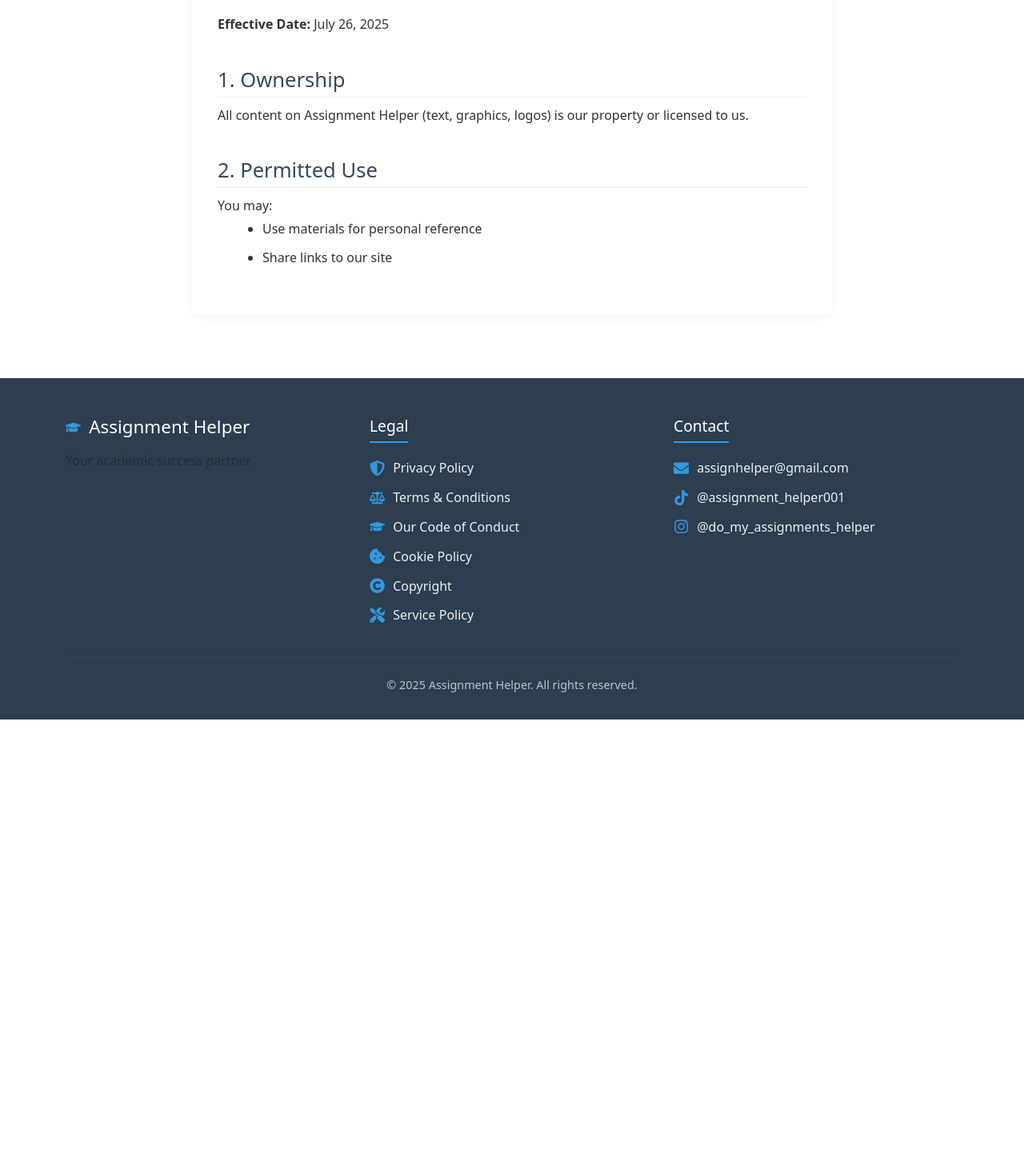
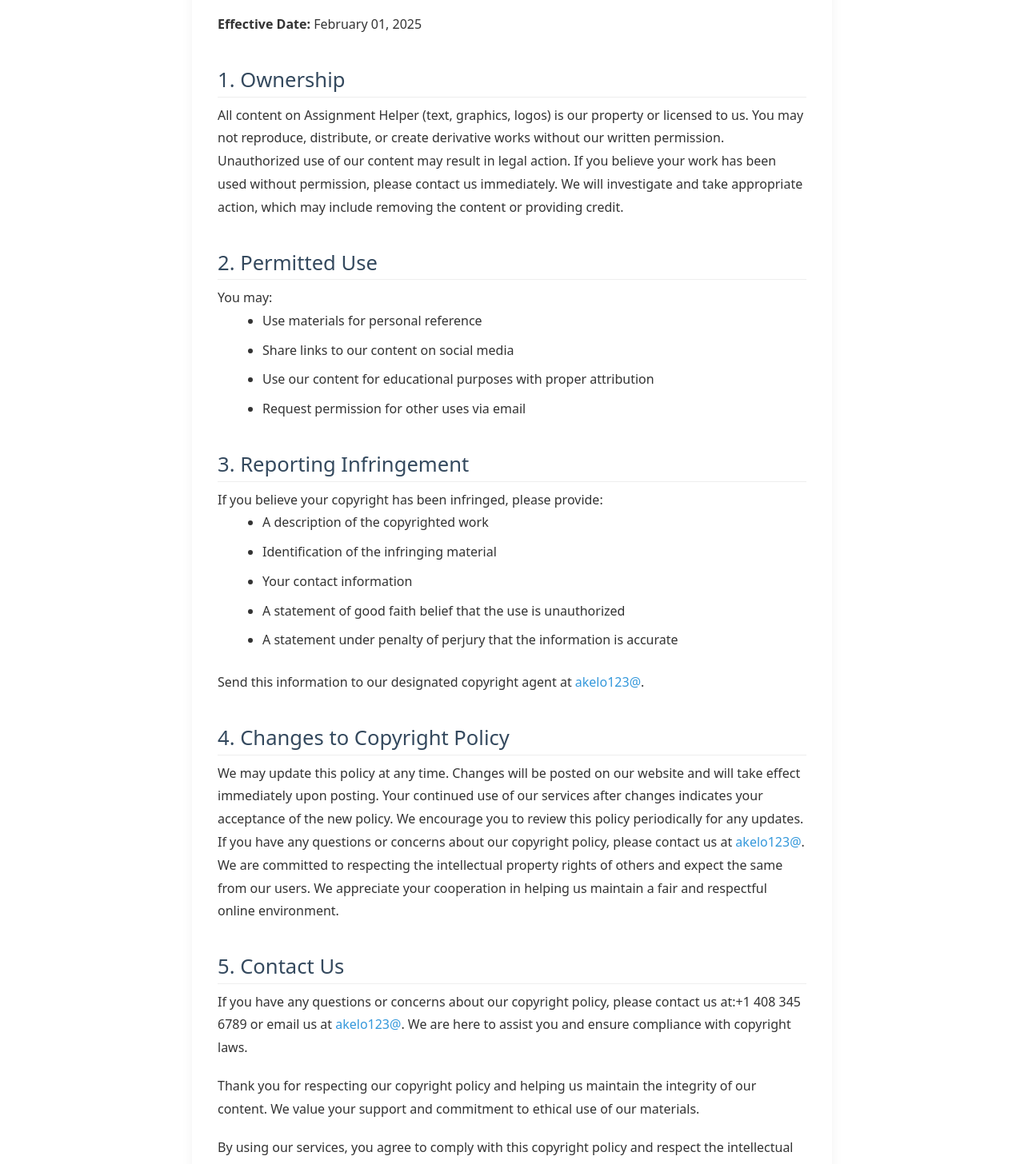
Before and after one commit to repherakello/Assignment_helper, a React (Create React App) app in the folder client/: page /copyright in a window 1280 px wide. Shown: the part 180-1636 px from the top of the page at 80% size. Before the commit the page ends 1080 px from the top, so only its background shows below. Built offline with nearby package versions, Linux system fonts and the light colour scheme.

Commit message:
Commitiing my changes with the updated legal details

```diff
--- a/client/src/components/AboutUs.js
+++ b/client/src/components/AboutUs.js
@@ -236,7 +236,7 @@
                       onClick={() => toggleAccordion("4")}
                     >
                       <FontAwesomeIcon icon={faCalendarAlt} className="me-2" />
-                      I have a self-paced class, can you assist me to finish it by this date?
+                      I have a self-paced class, can you assist me to finish it by this date[Your provided date]?
                     </CustomToggle>
                   </Card.Header>
                   <Accordion.Collapse eventKey="4">
--- a/client/src/components/Footer.js
+++ b/client/src/components/Footer.js
@@ -22,7 +22,7 @@
           <Col md={4} className="footer-brand">
             <h5>
               <FaGraduationCap className="footer-icon" />
-              Assignment Helper
+              A+ ORBIT
             </h5>
             <p className="text-muted">Your academic success partner</p>
           </Col>
@@ -98,7 +98,7 @@
           <Col className="text-center footer-bottom">
             <hr className="footer-divider" />
             <p className="copyright">
-              © {new Date().getFullYear()} Assignment Helper. All rights reserved.
+              © {new Date().getFullYear()} A+ orbit. All rights reserved.
             </p>
           </Col>
         </Row>
--- a/client/src/components/Home.js
+++ b/client/src/components/Home.js
@@ -24,7 +24,7 @@
 
   // Data for stats
   const stats = [
-    { value: "5,000+", label: "Students Helped", icon: faUsers },
+    { value: "27k+", label: "Students Helped", icon: faUsers },
     { value: "98%", label: "Satisfaction Rate", icon: faAward },
     { value: "24/7", label: "Support Available", icon: faClock },
     { value: "100+", label: "Subject Experts", icon: faUserGraduate }
@@ -42,7 +42,7 @@
   const carouselItems = [
     {
       image: "https://images.unsplash.com/photo-1503676260728-1c00da094a0b?auto=format&fit=crop&w=1470&q=80",
-      title: "Assignment Helper - Your Academic Success Partner",
+      title: "A+ ORBIT - Your Academic Success Partner",
       text: "Trusted by thousands of students worldwide for expert help in all subjects.",
       buttons: [
         { variant: "primary", text: "Get Started Now", link: "/book" },
--- a/client/src/components/Navbar.js
+++ b/client/src/components/Navbar.js
@@ -33,7 +33,7 @@
     <Navbar bg="dark" variant="dark" expand="lg" fixed="top" className="py-3">
       <Container>
         <Navbar.Brand as={Link} to="/" className="fw-bold">
-          Assignment Helper
+          A+ ORBIT
         </Navbar.Brand>
         <Navbar.Toggle aria-controls="basic-navbar-nav" />
         <Navbar.Collapse id="basic-navbar-nav">
--- a/client/src/components/legal/CookiePolicy.js
+++ b/client/src/components/legal/CookiePolicy.js
@@ -5,11 +5,13 @@
   return (
     <div className="legal-container">
       <h1>Cookie Policy</h1>
-      <p><strong>Effective Date:</strong> July 26, 2025</p>
+      <p><strong>Effective Date:</strong> February, 2025</p>
 
       <h2>1. What Are Cookies?</h2>
       <p>
         Cookies are small files stored on your device to enhance site functionality.
+        They help us remember your preferences, improve site performance, and provide a better user experience.
+        You can control cookie settings through your browser, but disabling cookies may affect site functionality.
       </p>
 
       <h2>2. How We Use Cookies</h2>
@@ -17,6 +19,9 @@
         <ul>
           <li><strong>Essential:</strong> Login sessions and payment processing</li>
           <li><strong>Analytics:</strong> Google Analytics to improve our site</li>
+            <li><strong>Marketing:</strong> To personalize your experience and show relevant ads</li>
+            <li><strong>Functionality:</strong> Remembering your preferences and settings</li>
+            <li><strong>Third-Party:</strong> Services like Google and Facebook for social media integration</li>
         </ul>
       </p>
     </div>
--- a/client/src/components/legal/Copyright.js
+++ b/client/src/components/legal/Copyright.js
@@ -5,11 +5,15 @@
   return (
     <div className="legal-container">
       <h1>Copyright Policy</h1>
-      <p><strong>Effective Date:</strong> July 26, 2025</p>
+      <p><strong>Effective Date:</strong> February 01, 2025</p>
 
       <h2>1. Ownership</h2>
       <p>
         All content on Assignment Helper (text, graphics, logos) is our property or licensed to us.
+        You may not reproduce, distribute, or create derivative works without our written permission.
+        Unauthorized use of our content may result in legal action.
+        If you believe your work has been used without permission, please contact us immediately.
+        We will investigate and take appropriate action, which may include removing the content or providing credit.
       </p>
 
       <h2>2. Permitted Use</h2>
@@ -17,9 +21,47 @@
         You may:
         <ul>
           <li>Use materials for personal reference</li>
-          <li>Share links to our site</li>
+            <li>Share links to our content on social media</li>
+            <li>Use our content for educational purposes with proper attribution</li>
+            <li>Request permission for other uses via email</li>
         </ul>
       </p>
+        <h2>3. Reporting Infringement</h2>
+        <p>
+        If you believe your copyright has been infringed, please provide:
+            <ul>
+              <li>A description of the copyrighted work</li>
+              <li>Identification of the infringing material</li>
+              <li>Your contact information</li>
+              <li>A statement of good faith belief that the use is unauthorized</li>
+              <li>A statement under penalty of perjury that the information is accurate</li>
+            </ul>
+            Send this information to our designated copyright agent at <a href="mailto:akelo123@">akelo123@</a>.
+
+        </p>
+        <h2>4. Changes to Copyright Policy</h2>
+        <p>
+        We may update this policy at any time. Changes will be posted on our website and will take effect immediately upon posting.
+        Your continued use of our services after changes indicates your acceptance of the new policy.
+        We encourage you to review this policy periodically for any updates.
+        If you have any questions or concerns about our copyright policy, please contact us at <a href="mailto:akelo123@">akelo123@</a>.
+        We are committed to respecting the intellectual property rights of others and expect the same from our users.
+        We appreciate your cooperation in helping us maintain a fair and respectful online environment.
+        </p>
+        <h2>5. Contact Us</h2>
+        <p>
+        If you have any questions or concerns about our copyright policy, please contact us at:+1 408 345 6789 or email us at <a href="mailto:akelo123@">akelo123@</a>.
+        We are here to assist you and ensure compliance with copyright laws.
+        </p>
+        <p>
+        Thank you for respecting our copyright policy and helping us maintain the integrity of our content.
+        We value your support and commitment to ethical use of our materials.
+        </p>
+        <p>
+        By using our services, you agree to comply with this copyright policy and respect the intellectual property rights of A+ ORBIT and others.
+        We reserve the right to take legal action against any unauthorized use of our content.
+        We appreciate your understanding and cooperation in this matter.
+        </p>
     </div>
   );
 };
--- a/client/src/components/legal/PrivacyPolicy.js
+++ b/client/src/components/legal/PrivacyPolicy.js
@@ -5,7 +5,7 @@
   return (
     <div className="legal-container">
       <h1>Privacy Policy</h1>
-      <p><strong>Effective Date:</strong> July 26, 2025</p>
+      <p><strong>Effective Date:</strong> February 1, 2025</p>
 
       <h2>1. Information We Collect</h2>
       <p>
@@ -20,6 +20,8 @@
           <li>Processing assignments and payments</li>
           <li>Communicating service updates</li>
           <li>Complying with legal obligations</li>
+            <li>Improving our services based on user feedback</li>
+            <li>Personalizing your experience on our platform</li>
         </ul>
       </p>
 
--- a/client/src/components/legal/ServicePolicy.js
+++ b/client/src/components/legal/ServicePolicy.js
@@ -5,21 +5,68 @@
   return (
     <div className="legal-container">
       <h1>Service Policy</h1>
-      <p><strong>Effective Date:</strong> July 26, 2025</p>
+      <p><strong>Effective Date:</strong> February 1, 2025</p>
 
       <h2>1. Scope of Services</h2>
       <p>
-        Assignment Helper provides:
+        <strong>A+ ORBIT</strong> provides:
         <ul>
           <li>Tutoring and assignment guidance</li>
           <li>Reference materials (not for submission as-is)</li>
+            <li>Exam preparation support</li>
+            <li>Assistance with understanding complex topics</li>
+            <li>Help with online courses and self-paced classes</li>
         </ul>
       </p>
 
       <h2>2. Turnaround Time</h2>
-      <p>
+        <p>
         Delivery timelines vary by assignment complexity. Rush services may incur fees.
-      </p>
+        We aim to provide timely assistance as per the agreed schedule. We will notify you after finishing your assignment.
+        </p>
+        <h2>3. User Responsibilities</h2>
+        <p>
+        Users must:
+            <ul>
+              <li>Provide accurate information about their assignments</li>
+              <li>Use our services ethically and responsibly</li>
+              <li>Respect the intellectual property of others</li>
+              <li>Communicate any issues or concerns promptly</li>
+            </ul>
+        </p>
+        <h2>4. Prohibited Activities</h2>
+        <p>
+        Engaging in the following activities is strictly prohibited:
+            <ul>
+              <li>Plagiarism or submitting our work as your own</li>
+              <li>Sharing your account credentials with others</li>
+              <li>Using our services for any form of academic dishonesty</li>
+              <li>Attempting to gain unauthorized access to our systems</li>
+            </ul>
+        </p>
+        <h2>5.Payment Methods</h2>
+        <p>
+        We accept various payment methods including credit/debit cards, PayPal, and bank transfers.
+        All payments must be made in advance before we start working on your assignments.
+        We reserve the right to change our payment methods at any time, with notice provided on our
+        website.
+        </p>
+        <h2>6. Changes to Service Policy</h2>
+        <p>
+        We may update this service policy at any time. Changes will be posted on our website and
+        will take effect immediately upon posting. Your continued use of our services after changes
+        indicates your acceptance of the new policy.
+        </p>
+        <h2>7. Contact Us</h2>
+        <p>
+        If you have any questions or concerns about our service policy, please contact us at:
+        <ul>
+          <li>Email:akello1234@gmail.com</li>
+          <li>Phone: +1 312 345 365</li>
+            <li>Address: Chicago, USA</li>
+        </ul>
+        </p>
+
     </div>
   );
 };
--- a/client/src/components/legal/TermsConditions.js
+++ b/client/src/components/legal/TermsConditions.js
@@ -5,15 +5,24 @@
   return (
     <div className="legal-container">
       <h1>Terms and Conditions</h1>
-      <p><strong>Effective Date:</strong> July 26, 2025</p>
+      <p><strong>Effective Date:</strong> February, 2025</p>
 
       <h2>1. Service Agreement</h2>
       <p>
-        By using Assignment Helper, you agree to:
+        By using A+ ORBIT, you agree to:
         <ul>
           <li>Provide accurate information for assignments</li>
           <li>Use completed work as a <strong>reference only</strong></li>
           <li>Not redistribute our content without permission</li>
+            <li>Comply with all applicable laws and regulations</li>
+            <li>Respect our intellectual property rights</li>
+            <li>Not use our services for any form of academic dishonesty</li>
+            <li>Ensure that your use of our services does not violate any third-party rights</li>
+            <li>Notify us immediately of any unauthorized use of your account</li>
+            <li>Provide feedback to help us improve our services</li>
+            <li>Maintain the confidentiality of your account information</li>
+            <li>Use our services in a manner that does not infringe on the rights of others</li>
+            <li>Not engage in any activity that disrupts or interferes with our services</li>
         </ul>
       </p>
 
@@ -21,7 +30,29 @@
       <p>
         Payments are non-refundable once work begins.
         Refunds may be issued for undelivered services (at our discretion).
+        In case of disputes, you must contact us within 14 days of the issue.
       </p>
+      <p>        We reserve the right to change our pricing and services at any time, with notice provided on our website. This is determined by a lot of factors: Seasons is one of the factors and hence compliance is mandatory.</p>
+      <h2>3. User Conduct</h2>
+        <p>
+            You agree to:
+            <ul>
+            <li>Not use our services for any illegal activities</li>
+            <li>Respect the intellectual property rights of A+ ORBIT and others</li>
+            <li>Not engage in any form of harassment or abuse towards our staff</li>
+            <li>Incase of any unresolved issue with your bookings, please contact us via our pages and our contact details like phone registration.</li>
+            <li>Not attempt to gain unauthorized access to our systems</li>
+            </ul>
+        </p>
+        <h2>4. Limitation of Liability</h2>
+        <p>
+            A+ ORBIT is not liable for any indirect, incidental, or consequential damages arising from your use of our services.
+            Our total liability is limited to the amount paid for the service in question.</p>
+        <h2>5. Changes to Terms</h2>
+        <p>
+            We may update these terms at any time.
+            Changes will be posted on our website and will take effect immediately upon posting.
+            Your continued use of our services after changes indicates your acceptance of the new terms.</p>
     </div>
   );
 };
```
Also changed, not shown: client/src/components/Services.js (+7 -3 lines), client/src/components/legal/HonorCode.js (+15 -1 lines), client/src/components/logo.png (added), 5 other files (tests, documents, lock files or other folders).
